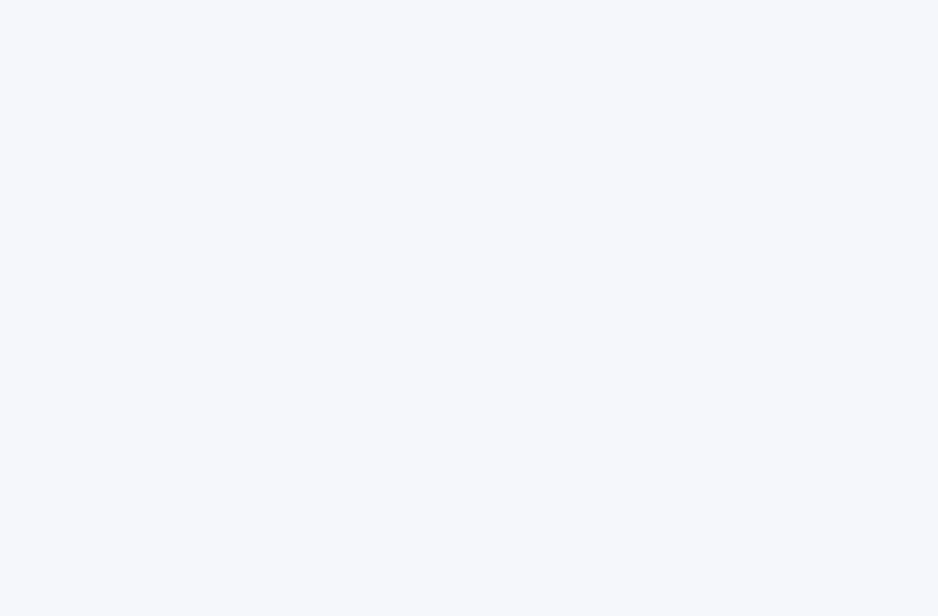
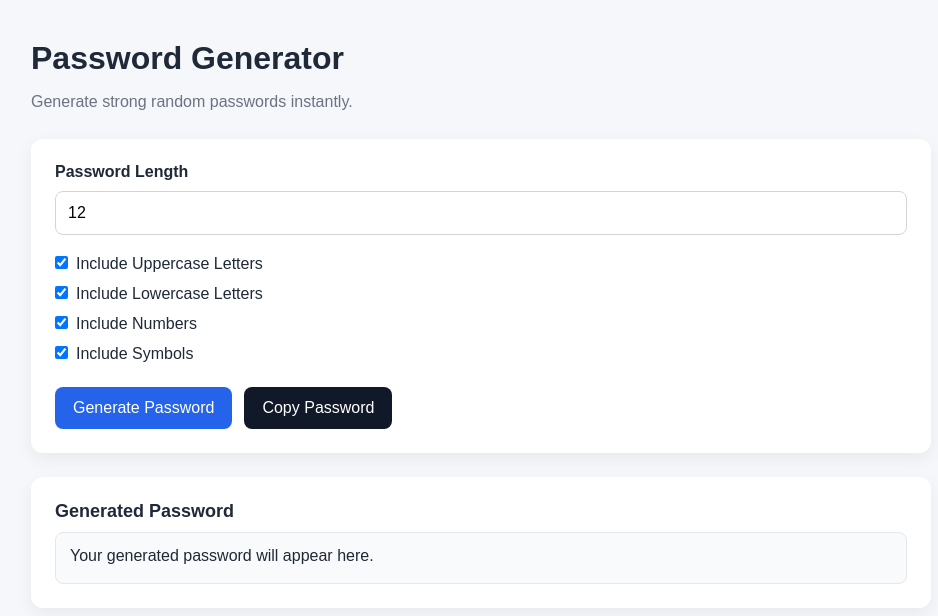
Before and after one commit to mousamohamad370-wq/QuickoTools, a React (Vite) app: page /password-generator in a window 1280 px wide. Before the commit this address had no page. Shown: the top 616 px of the page, without its empty margins (159-1097 px from the left). Built offline with nearby package versions, Linux system fonts and the light colour scheme.

Commit message:
Add QR Code Generator tool and route

```diff
--- a/package.json
+++ b/package.json
@@ -12,6 +12,7 @@
   "dependencies": {
     "react": "^19.2.0",
     "react-dom": "^19.2.0",
+    "react-qr-code": "^2.0.18",
     "react-router-dom": "^7.13.1"
   },
   "devDependencies": {
--- a/src/App.jsx
+++ b/src/App.jsx
@@ -2,6 +2,8 @@ import { Routes, Route } from "react-router-dom";
 import Home from "./pages/Home";
 import WordCounter from "./tools/WordCounter";
 import CharacterCounter from "./tools/CharacterCounter";
+import PasswordGenerator from "./tools/PasswordGenerator";
+import QRCodeGenerator from "./tools/QRCodeGenerator";
 
 function App() {
   return (
@@ -9,6 +11,8 @@ function App() {
       <Route path="/" element={<Home />} />
       <Route path="/word-counter" element={<WordCounter />} />
        <Route path="/character-counter" element={<CharacterCounter />} />
+       <Route path="/password-generator" element={<PasswordGenerator />} />
+       <Route path="/qr-code-generator" element={<QRCodeGenerator />} />
     </Routes>
   );
 }
--- /dev/null
+++ b/src/tools/PasswordGenerator.jsx
@@ -0,0 +1,205 @@
+import { useState } from 'react';
+
+function PasswordGenerator() {
+  const [length, setLength] = useState(12);
+  const [includeUppercase, setIncludeUppercase] = useState(true);
+  const [includeLowercase, setIncludeLowercase] = useState(true);
+  const [includeNumbers, setIncludeNumbers] = useState(true);
+  const [includeSymbols, setIncludeSymbols] = useState(true);
+  const [password, setPassword] = useState('');
+
+  const generatePassword = () => {
+    const uppercaseChars = 'ABCDEFGHIJKLMNOPQRSTUVWXYZ';
+    const lowercaseChars = 'abcdefghijklmnopqrstuvwxyz';
+    const numberChars = '0123456789';
+    const symbolChars = '!@#$%^&*()_+[]{}|;:,.<>?';
+
+    let availableChars = '';
+
+    if (includeUppercase) availableChars += uppercaseChars;
+    if (includeLowercase) availableChars += lowercaseChars;
+    if (includeNumbers) availableChars += numberChars;
+    if (includeSymbols) availableChars += symbolChars;
+
+    if (!availableChars) {
+      setPassword('Please select at least one option.');
+      return;
+    }
+
+    let newPassword = '';
+
+    for (let i = 0; i < Number(length); i += 1) {
+      const randomIndex = Math.floor(Math.random() * availableChars.length);
+      newPassword += availableChars[randomIndex];
+    }
+
+    setPassword(newPassword);
+  };
+
+  const copyPassword = async () => {
+    if (!password || password === 'Please select at least one option.') {
+      return;
+    }
+
+    try {
+      await navigator.clipboard.writeText(password);
+      alert('Password copied to clipboard.');
+    } catch (error) {
+      alert('Copy failed. Please copy manually.');
+    }
+  };
+
+  return (
+    <main style={{ padding: '40px 20px' }}>
+      <div style={{ maxWidth: '900px', margin: '0 auto' }}>
+        <h1 style={{ fontSize: '32px', marginBottom: '12px' }}>
+          Password Generator
+        </h1>
+
+        <p style={{ color: '#6b7280', marginBottom: '24px', lineHeight: '1.6' }}>
+          Generate strong random passwords instantly.
+        </p>
+
+        <div
+          style={{
+            backgroundColor: '#ffffff',
+            borderRadius: '12px',
+            padding: '24px',
+            boxShadow: '0 6px 18px rgba(0, 0, 0, 0.06)',
+            marginBottom: '24px'
+          }}
+        >
+          <label
+            style={{
+              display: 'block',
+              marginBottom: '10px',
+              fontWeight: '600'
+            }}
+          >
+            Password Length
+          </label>
+
+          <input
+            type="number"
+            min="4"
+            max="50"
+            value={length}
+            onChange={(event) => setLength(event.target.value)}
+            style={{
+              width: '100%',
+              padding: '12px',
+              border: '1px solid #d1d5db',
+              borderRadius: '8px',
+              marginBottom: '20px'
+            }}
+          />
+
+          <div
+            style={{
+              display: 'grid',
+              gap: '12px',
+              marginBottom: '24px'
+            }}
+          >
+            <label>
+              <input
+                type="checkbox"
+                checked={includeUppercase}
+                onChange={() => setIncludeUppercase(!includeUppercase)}
+                style={{ marginRight: '8px' }}
+              />
+              Include Uppercase Letters
+            </label>
+
+            <label>
+              <input
+                type="checkbox"
+                checked={includeLowercase}
+                onChange={() => setIncludeLowercase(!includeLowercase)}
+                style={{ marginRight: '8px' }}
+              />
+              Include Lowercase Letters
+            </label>
+
+            <label>
+              <input
+                type="checkbox"
+                checked={includeNumbers}
+                onChange={() => setIncludeNumbers(!includeNumbers)}
+                style={{ marginRight: '8px' }}
+              />
+              Include Numbers
+            </label>
+
+            <label>
+              <input
+                type="checkbox"
+                checked={includeSymbols}
+                onChange={() => setIncludeSymbols(!includeSymbols)}
+                style={{ marginRight: '8px' }}
+              />
+              Include Symbols
+            </label>
+          </div>
+
+          <button
+            onClick={generatePassword}
+            style={{
+              backgroundColor: '#2563eb',
+              color: '#ffffff',
+              border: 'none',
+              padding: '12px 18px',
+              borderRadius: '8px',
+              cursor: 'pointer',
+              marginRight: '12px'
+            }}
+          >
+            Generate Password
+          </button>
+
+          <button
+            onClick={copyPassword}
+            style={{
+              backgroundColor: '#111827',
+              color: '#ffffff',
+              border: 'none',
+              padding: '12px 18px',
+              borderRadius: '8px',
+              cursor: 'pointer'
+            }}
+          >
+            Copy Password
+          </button>
+        </div>
+
+        <div
+          style={{
+            backgroundColor: '#ffffff',
+            borderRadius: '12px',
+            padding: '24px',
+            boxShadow: '0 6px 18px rgba(0, 0, 0, 0.06)'
+          }}
+        >
+          <h2 style={{ fontSize: '18px', marginBottom: '10px' }}>
+            Generated Password
+          </h2>
+
+          <div
+            style={{
+              padding: '14px',
+              backgroundColor: '#f9fafb',
+              border: '1px solid #e5e7eb',
+              borderRadius: '8px',
+              wordBreak: 'break-all',
+              minHeight: '52px'
+            }}
+          >
+            {password || 'Your generated password will appear here.'}
+          </div>
+        </div>
+      </div>
+    </main>
+  );
+}
+
+export default PasswordGenerator;
--- /dev/null
+++ b/src/tools/QRCodeGenerator.jsx
@@ -0,0 +1,102 @@
+import { useState } from 'react';
+import QRCode from 'react-qr-code';
+
+function QRCodeGenerator() {
+  const [text, setText] = useState('');
+
+  return (
+    <main style={{ padding: '40px 20px' }}>
+      <div style={{ maxWidth: '900px', margin: '0 auto' }}>
+        <h1 style={{ fontSize: '32px', marginBottom: '12px' }}>
+          QR Code Generator
+        </h1>
+
+        <p style={{ color: '#6b7280', marginBottom: '24px', lineHeight: '1.6' }}>
+          Convert text or links into a QR code instantly.
+        </p>
+
+        <div
+          style={{
+            display: 'grid',
+            gridTemplateColumns: '1.2fr 1fr',
+            gap: '24px',
+            alignItems: 'start'
+          }}
+        >
+          <div
+            style={{
+              backgroundColor: '#ffffff',
+              borderRadius: '12px',
+              padding: '24px',
+              boxShadow: '0 6px 18px rgba(0, 0, 0, 0.06)'
+            }}
+          >
+            <label
+              style={{
+                display: 'block',
+                fontWeight: '600',
+                marginBottom: '12px'
+              }}
+            >
+              Text or URL
+            </label>
+
+            <textarea
+              value={text}
+              onChange={(event) => setText(event.target.value)}
+              placeholder="Enter text or paste a URL here..."
+              style={{
+                width: '100%',
+                minHeight: '180px',
+                padding: '16px',
+                border: '1px solid #d1d5db',
+                borderRadius: '10px',
+                resize: 'vertical',
+                outline: 'none',
+                fontSize: '16px',
+                lineHeight: '1.6'
+              }}
+            />
+          </div>
+
+          <div
+            style={{
+              backgroundColor: '#ffffff',
+              borderRadius: '12px',
+              padding: '24px',
+              boxShadow: '0 6px 18px rgba(0, 0, 0, 0.06)',
+              textAlign: 'center'
+            }}
+          >
+            <h2 style={{ fontSize: '18px', marginBottom: '16px' }}>
+              QR Preview
+            </h2>
+
+            <div
+              style={{
+                minHeight: '256px',
+                display: 'flex',
+                alignItems: 'center',
+                justifyContent: 'center',
+                backgroundColor: '#f9fafb',
+                borderRadius: '10px',
+                border: '1px solid #e5e7eb',
+                padding: '20px'
+              }}
+            >
+              {text.trim() ? (
+                <QRCode value={text} size={220} />
+              ) : (
+                <p style={{ color: '#6b7280', lineHeight: '1.6' }}>
+                  Your QR code will appear here after you enter text or a link.
+                </p>
+              )}
+            </div>
+          </div>
+        </div>
+      </div>
+    </main>
+  );
+}
+
+export default QRCodeGenerator;
```
Also changed, not shown: 1 other file (tests, documents, lock files or other folders).
